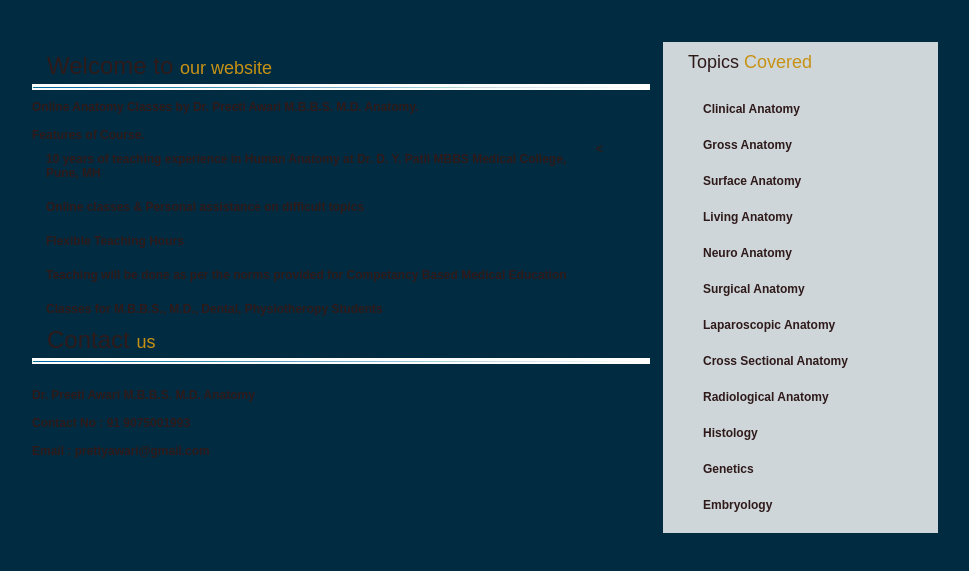
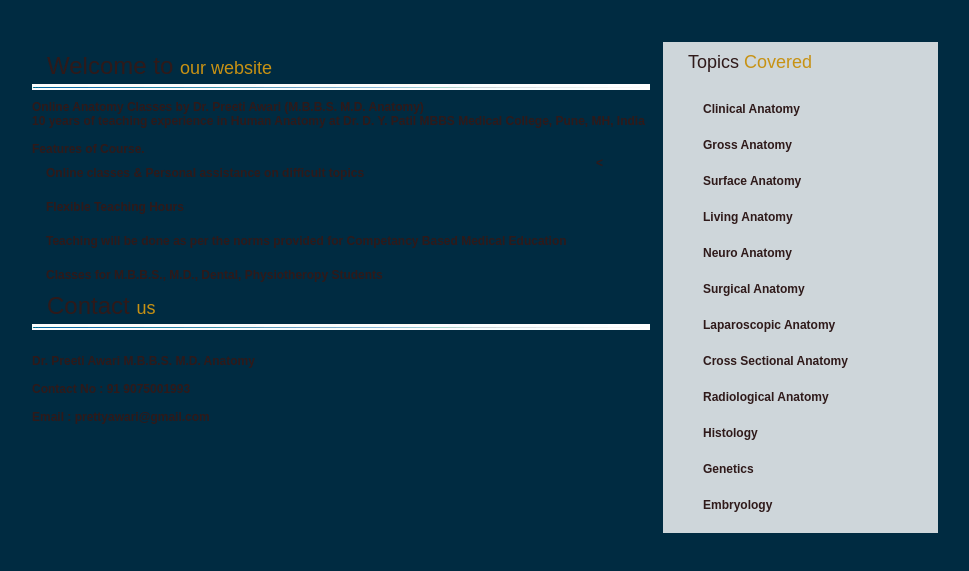
Before and after one commit to shivshankarawari/AnatomyOnlineClasses, a plain HTML site: page index.html in a window 1280 px wide. Shown: the part 157-728 px from the top of the page, without its empty margins (165-1134 px from the left). Drawn offline with Linux system fonts and the light colour scheme.

Commit message:
Update index.html

```diff
--- a/index.html
+++ b/index.html
@@ -16,11 +16,11 @@
 <div class="mid-leftouter">
 <div class="mid-left-container">
 <h1>Welcome to <span class="yellow-heading">our website</span></h1>
-<p><b>Online Anatomy Classes by Dr. Preeti Awari M.B.B.S. M.D. Anatomy.<br>
+<p><b>Online Anatomy Classes by Dr. Preeti Awari (M.B.B.S. M.D. Anatomy)<br>
+<p><b>10 years of teaching experience in Human Anatomy at Dr. D. Y. Patil MBBS Medical College, Pune, MH, India </br>
 <br>
 </p>
 <p>Features of Course.</p>
-<p class="left-bullet">10 years of teaching experience in Human Anatomy at Dr. D. Y. Patil MBBS Medical College, Pune, MH </p>
 <p class="left-bullet">Online classes & Personal assistance on difficult topics </p>
 <p class="left-bullet">Flexible Teaching Hours </p>
 <p class="left-bullet">Teaching will be done as per the norms provided for Competancy Based Medical Education </p>
```
